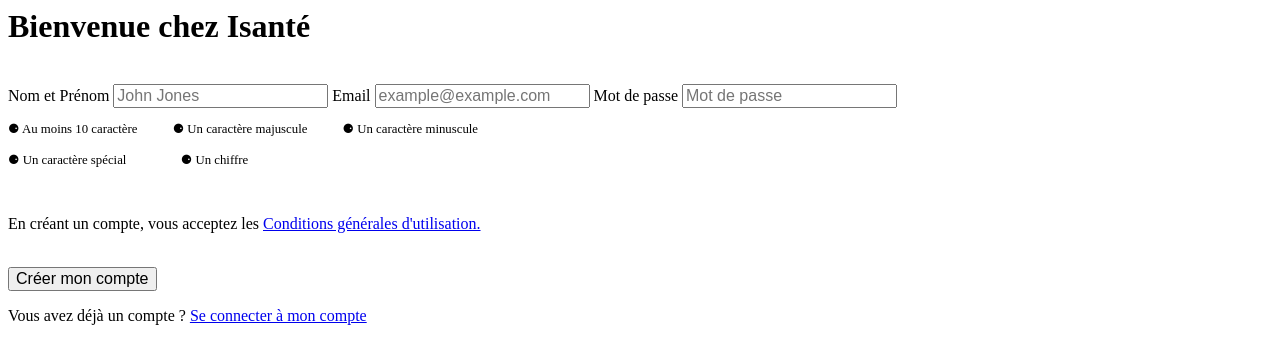
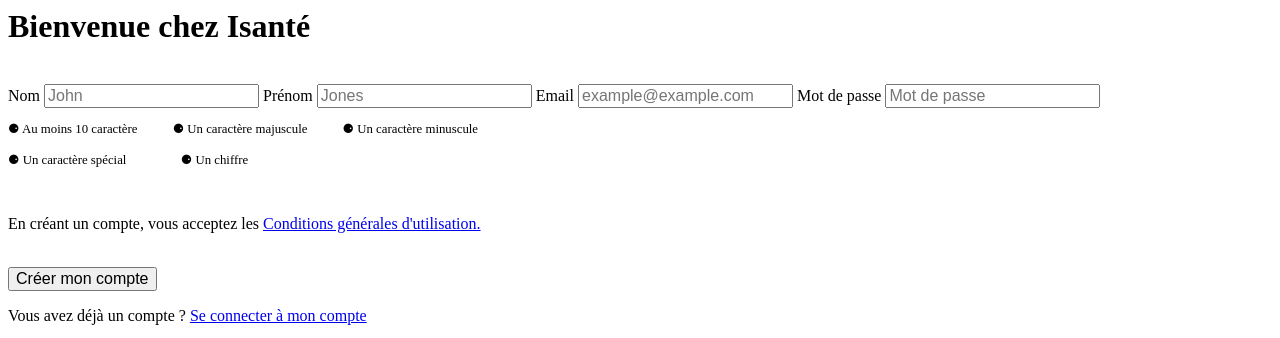
Before and after one commit to Lowlycoder/InfiniteMeasures, a PHP site: page /register in a window 1280 px wide. Shown: the top 338 px of the page. Run offline with PHP 8.4, Linux system fonts and the light colour scheme; some libraries are stand-ins or nearby versions.

Commit message:
Add the firstname input row

```diff
--- a/app/views/register.php
+++ b/app/views/register.php
@@ -1,10 +1,13 @@
 <div class="container">
     <div class="connect">
-        <form action="/register" method="POST">
+        <form action="/Processing.php" method="POST">
             <h1 class="titre">Bienvenue chez Isanté</h1>
             <br>
-            <label for="name">Nom et Prénom</label>
-            <input type="text" name="name" id="name" placeholder="John Jones" style="font-size: 1rem" required>
+            <label for="name">Nom</label>
+            <input type="text" name="lastName" id="lastName" placeholder="John " style="font-size: 1rem" required>
+
+            <label for="name">Prénom</label>
+            <input type="text" name="firstName" id="firstname" placeholder="Jones" style="font-size: 1rem" required>
 
             <label for="email">Email</label>
             <input type="text" name="email" id="email" placeholder="example@example.com" style="font-size: 1rem" required>
```
